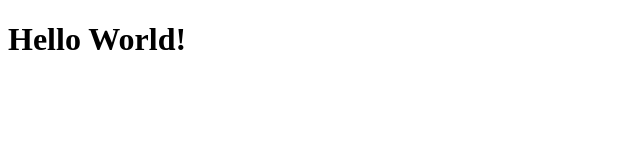
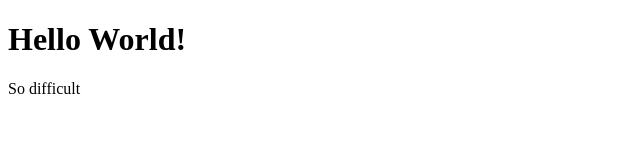
Before and after one commit to Hingis/example, a plain HTML site: page index.html in a window 1280 px wide. Shown: the full height of the page, 0-640 px from the left. Drawn offline with Linux system fonts and the light colour scheme.

Commit message:
Added a new paragraph

```diff
--- a/index.html
+++ b/index.html
@@ -6,5 +6,6 @@
 	</head>
 	<body>
 		<h1>Hello World!</h1>
+		<p>So difficult</p>
 	</body>
 </html>
```
